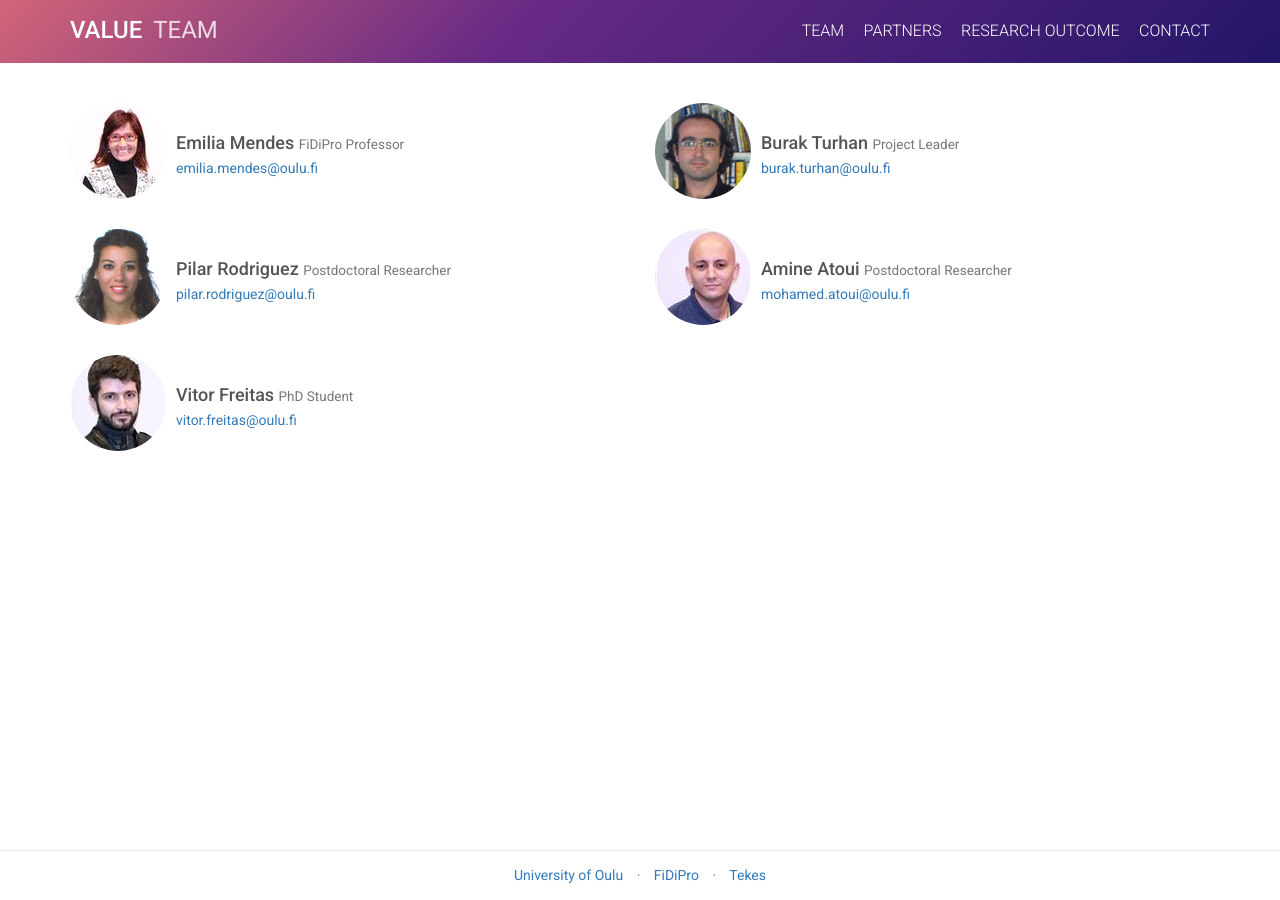
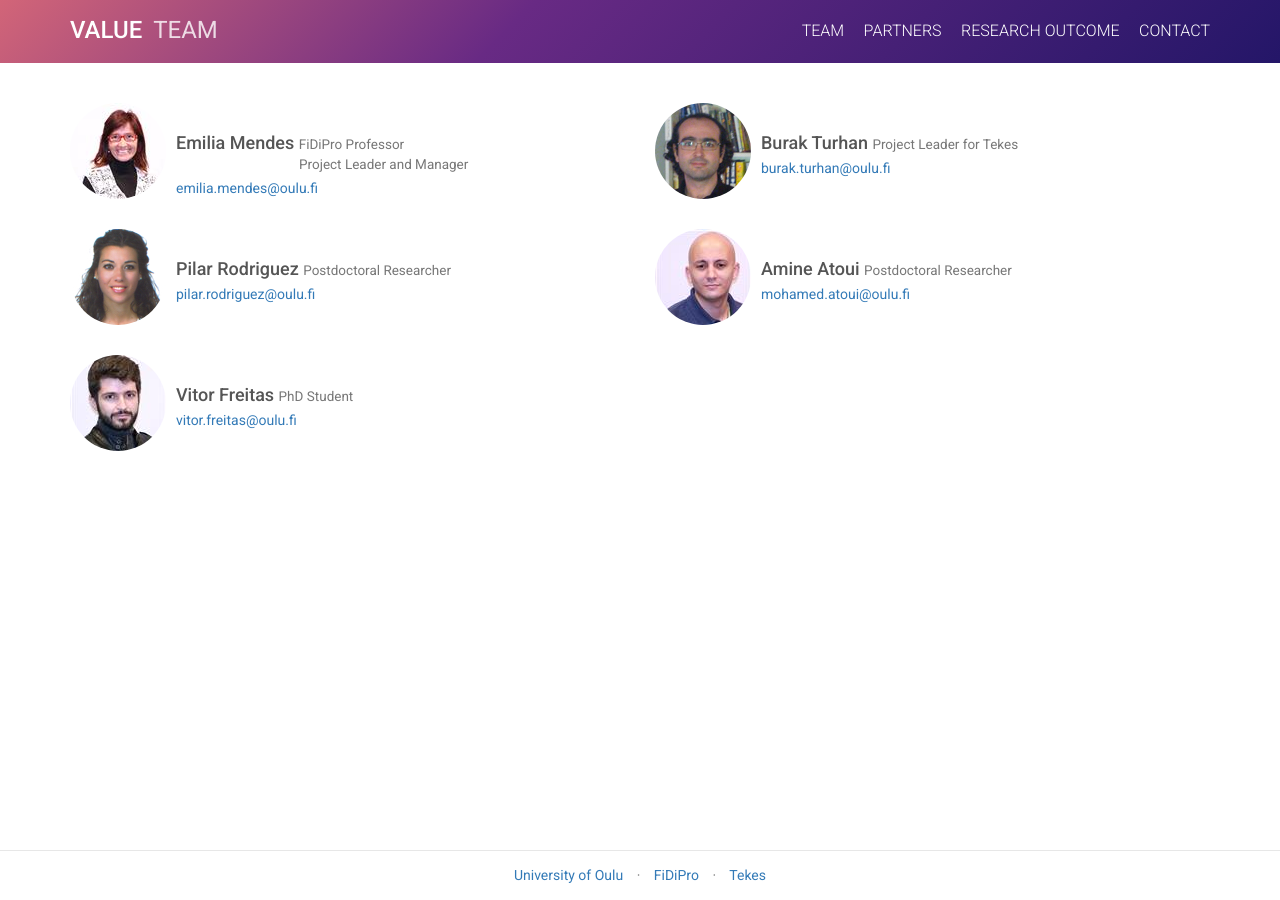
Before and after one commit to M3SOulu/EATDD, a Jekyll site: the page built from team.md, in a window 1280 px wide. Built offline with Jekyll 4.4.1, drawn with Linux system fonts in a browser that asks for light colours.

Commit message:
Update team

```diff
--- a/team.md
+++ b/team.md
@@ -15,7 +15,7 @@ permalink: /team/
           </a>
         </div>
         <div class="media-body">
-          <h4 class="media-heading">Emilia Mendes <small>FiDiPro Professor</small></h4>
+          <h4 class="media-heading">Emilia Mendes <small>FiDiPro Professor<br><span style="margin-left: 123px"></span>Project Leader and Manager</small></h4>
           <a href="mailto:emilia.mendes@oulu.fi">emilia.mendes@oulu.fi</a>
         </div>
       </div>
@@ -28,7 +28,7 @@ permalink: /team/
           </a>
         </div>
         <div class="media-body">
-          <h4 class="media-heading">Burak Turhan <small>Project Leader</small></h4>
+          <h4 class="media-heading">Burak Turhan <small>Project Leader for Tekes</small></h4>
           <a href="mailto:burak.turhan@oulu.fi">burak.turhan@oulu.fi</a>
         </div>
       </div>
```
